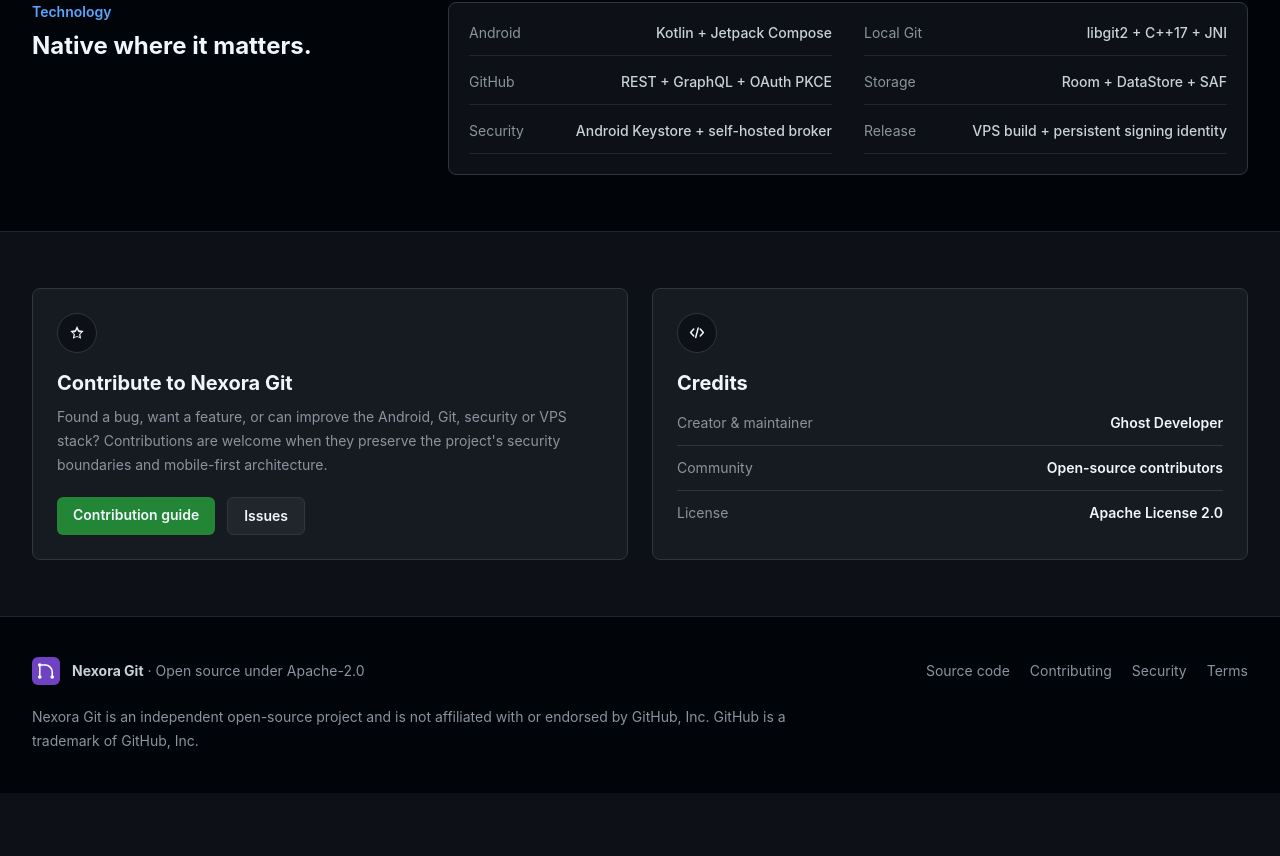
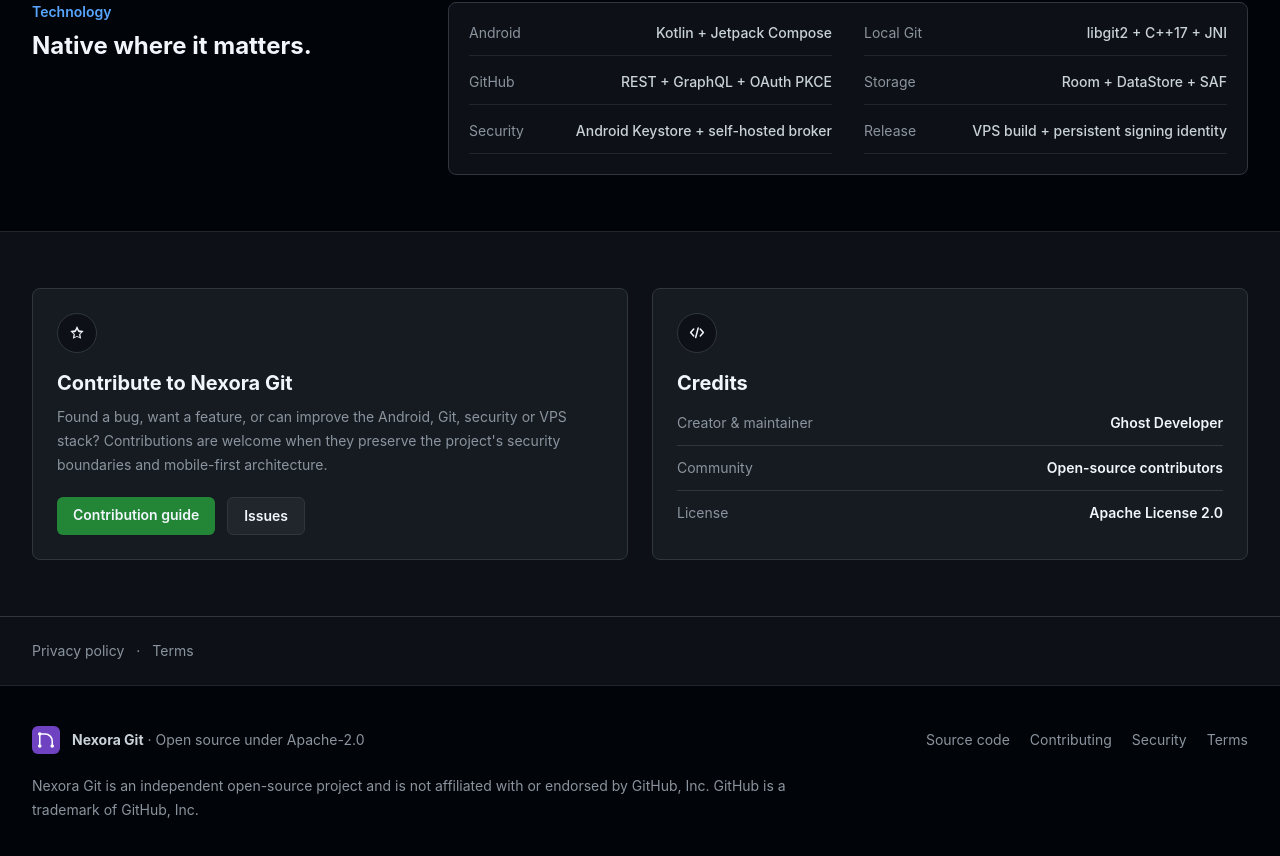
Before and after one commit to Gh0stDeveloper/Nexora-Git, a Next.js app in the folder web/: page / in a window 1280 px wide. Shown: the part 1302-2158 px from the top of the page. Before the commit the page ends 2095 px from the top, so only its background shows below. Built offline with nearby package versions, Linux system fonts and the light colour scheme; no server answers.

Commit message:
docs(s17): integrate verified store/privacy/signing distribution policy

```diff
--- a/web/app/page.tsx
+++ b/web/app/page.tsx
@@ -228,6 +228,11 @@
           </article>
         </div>
       </section>
+      <footer className="mx-auto max-w-7xl border-t border-[#30363d] px-4 py-6 text-sm text-[#8b949e] sm:px-6 lg:px-8">
+        <a className="text-[#58a6ff] hover:underline" href="/privacy">Privacy policy</a>
+        <span className="mx-3">·</span>
+        <a className="text-[#58a6ff] hover:underline" href="/terms">Terms</a>
+      </footer>
     </main>
   );
 }
```
